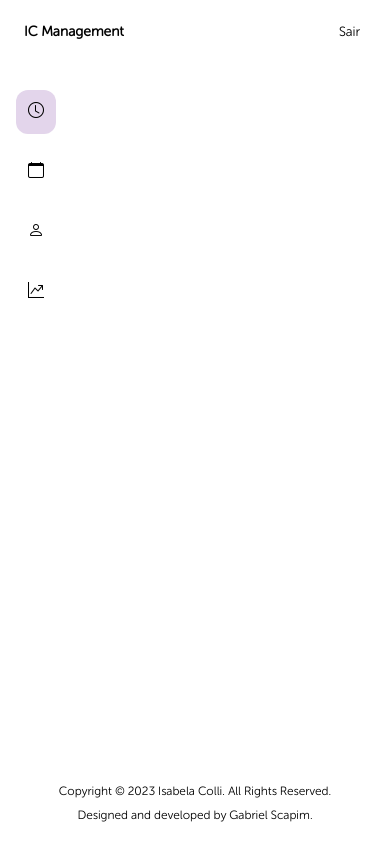
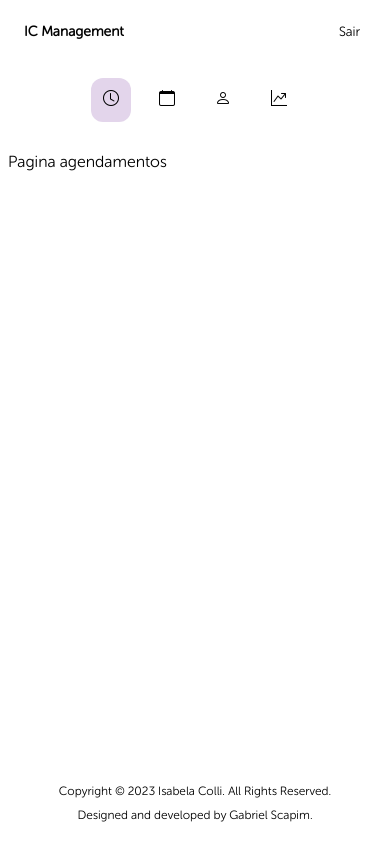
Before and after one commit to gabrielscapim/frontend-management-schedule-your-beauty, a React (Vite) app: page /agendamentos in a window 390 px wide. Built offline with nearby package versions, Linux system fonts and the light colour scheme.

Commit message:
fix: side bar and header styles

```diff
--- a/src/App.css
+++ b/src/App.css
@@ -20,3 +20,9 @@
     flex-direction: row;
     width: 100%;
 }
+
+@media all and (max-width: 824px) {
+    .App main {
+        flex-direction: column;
+    }
+}
--- a/src/components/Header/Header.module.css
+++ b/src/components/Header/Header.module.css
@@ -23,3 +23,10 @@
     text-align: center;
     vertical-align: middle;
 }
+
+
+@media all and (max-width: 824px) {
+    .header {
+        margin-bottom: 12px;
+    }
+}
--- a/src/components/SideBar/SideBar.module.css
+++ b/src/components/SideBar/SideBar.module.css
@@ -48,7 +48,13 @@ nav a h5 {
 
 @media all and (max-width: 824px) {
     .side-bar {
-        width: auto;
+        width: 100%;
+        margin-bottom: 24px;
+    }
+    .nav {
+        display: flex;
+        flex-direction: row;
+        justify-content: center;
     }
 
     .nav i {
--- a/src/pages/ManagerSchedules.tsx
+++ b/src/pages/ManagerSchedules.tsx
@@ -1,6 +1,6 @@
 function ManagerSchedules() {
   return (
-    <div> </div>
+    <div>Pagina agendamentos</div>
   );
 }
 
```
